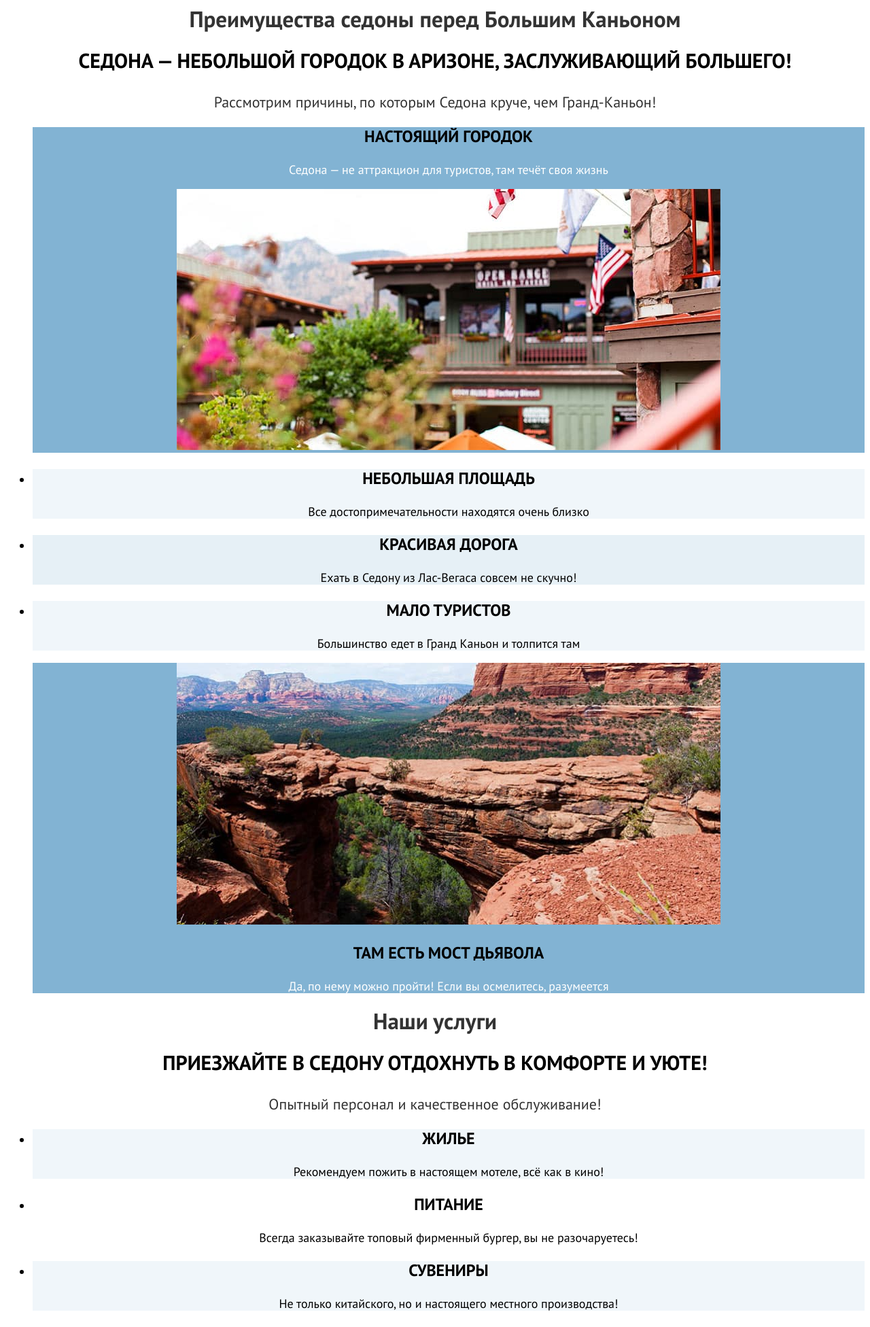
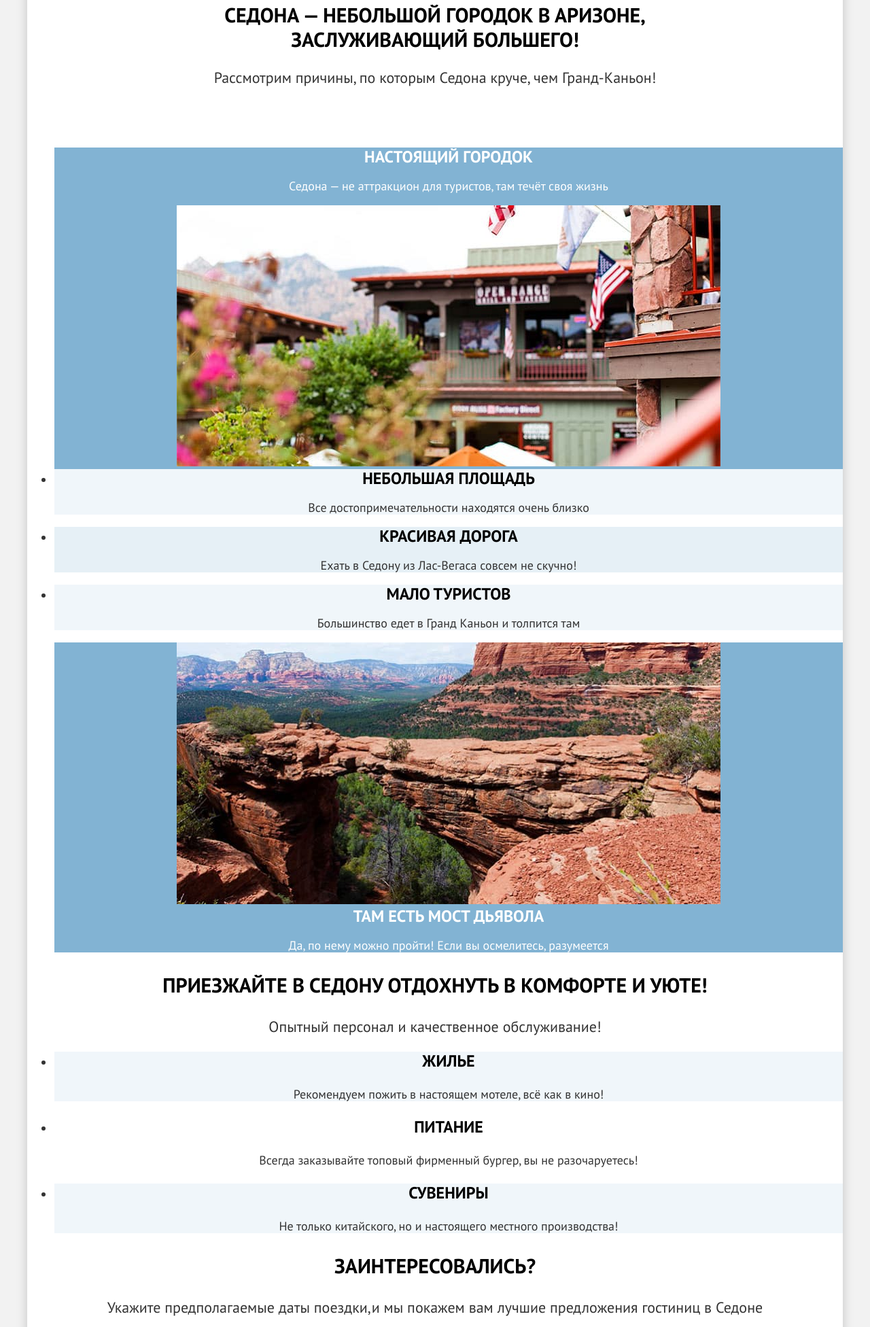
Before and after one commit to htmlacademy-htmlcss/2171389-sedona-36, a plain HTML site: page index.html in a window 1280 px wide. Shown: the part 755-2707 px from the top of the page at 68% size. Drawn offline with Linux system fonts and the light colour scheme.

Commit message:
Вносит правки в разметку и стили

```diff
--- a/index.html
+++ b/index.html
@@ -8,6 +8,7 @@
   </head>
 
   <body>
+    <div class="page-wrapper">
     <header class="page-header">
       <a class="logo-link">
         <img class="logo" src="images/logo.svg" width="140" height="70" alt="Логотип городка Седона">
@@ -26,11 +27,11 @@
         </ul>
         <ul class="navigation-list navigation-user">
           <li class="navigation-item">
-            <a class="navigation-link" href="#">
+            <a class="navigation-link-search" href="#">
               <span class="visually-hidden">Поиск</span></a>
           </li>
           <li class="navigation-item">
-            <a class="navigation-link" href="#">
+            <a class="navigation-link-favourite" href="#">
               <span class="visually-hidden">Избранное</span>
                  <span class="favourite-option">12</span>
             </a>
@@ -48,52 +49,52 @@
       </section>
       <section class="advantages">
         <h2 class="visually-hidden">Преимущества седоны перед Большим Каньоном</h2>
-        <p class="advantages-title">Седона — небольшой городок в Аризоне,
+        <p class="advantages-slogan">Седона — небольшой городок в Аризоне,
           заслуживающий большего!</p>
-        <p class="advantages-description">Рассмотрим причины, по которым Седона круче, чем Гранд-Каньон!</p>
+        <p class="advantages-intro">Рассмотрим причины, по которым Седона круче, чем Гранд-Каньон!</p>
         <ul class="advantages-list">
           <li class="advantages-item blue">
-            <h3 class="advantages-subtitle">Настоящий городок</h3>
+            <h3 class="advantages-title">Настоящий городок</h3>
             <p class="advantages-description">Седона — не аттракцион для туристов, там течёт своя жизнь</p>
             <img class="image-town" src="images/photo-1.jpg" width="800" height="384" alt="Улицы Седоны">
           </li>
           <li class="advantages-item lightblue">
-            <h3 class="advantages-subtitle">Небольшая площадь</h3>
+            <h3 class="advantages-title">Небольшая площадь</h3>
             <p class="advantages-description">Все достопримечательности находятся очень близко</p>
           </li>
           <li class="advantages-item stillblue">
-            <h3 class="advantages-subtitle">Красивая дорога</h3>
+            <h3 class="advantages-title">Красивая дорога</h3>
             <p class="advantages-description">Ехать в Седону из Лас-Вегаса совсем не скучно!</p>
           </li>
           <li class="advantages-item lightblue">
-            <h3 class="advantages-subtitle">Мало туристов</h3>
+            <h3 class="advantages-title">Мало туристов</h3>
             <p class="advantages-description">Большинство едет в Гранд Каньон и толпится там</p>
           </li>
           <li class="advantages-item blue">
             <img class="image-bridge" src="images/photo-2.jpg" width="800" height="385"
               alt="Природный мост с ошеломительным видом на каньон">
-            <h3 class="advantages-subtitle">Там есть мост дьявола</h3>
+            <h3 class="advantages-title">Там есть мост дьявола</h3>
             <p class="advantages-description">Да, по нему можно пройти! Если вы осмелитесь, разумеется</p>
           </li>
         </ul>
       </section>
       <section class="services">
         <h2 class="visually-hidden">Наши услуги</h2>
-        <p class="services-title">Приезжайте в Седону отдохнуть в комфорте и уюте!</p>
-        <p class="services-description">Опытный персонал и качественное обслуживание!</p>
+        <p class="services-slogan">Приезжайте в Седону отдохнуть в комфорте и уюте!</p>
+        <p class="services-intro">Опытный персонал и качественное обслуживание!</p>
         <ul class="services-list">
           <li class="services-item lightblue">
-            <h3 class="services-subtitle">Жилье</h3>
+            <h3 class="services-title">Жилье</h3>
             <p class="services-description">Рекомендуем пожить в настоящем мотеле,
               всё как в кино!</p>
           </li>
           <li class="services-item">
-            <h3 class="services-subtitle">Питание</h3>
+            <h3 class="services-title">Питание</h3>
             <p class="services-description">Всегда заказывайте
               топовый фирменный бургер, вы не разочаруетесь!</p>
           </li>
           <li class="services-item lightblue">
-            <h3 class="services-subtitle">Сувениры</h3>
+            <h3 class="services-title">Сувениры</h3>
             <p class="services-description">Не только китайского,
               но и настоящего местного производства!</p>
           </li>
@@ -101,15 +102,15 @@
       </section>
       <section class="booking">
         <h2 class="visually-hidden">Бронирование номера</h2>
-        <p class="booking-title">Заинтересовались?</p>
-        <p class="booking-description">Укажите предполагаемые даты поездки,и мы покажем вам лучшие предложения гостиниц
+        <p class="booking-slogan">Заинтересовались?</p>
+        <p class="booking-intro">Укажите предполагаемые даты поездки,и мы покажем вам лучшие предложения гостиниц
           в Седоне</p>
         <a class="button booking-button" href="#">Поиск гостиницы в Седоне</a>
       </section>
         <section class="subscribe">
           <h2 class="subscribe-title">Подпишитесь на рассылку</h2>
           <p class="subscribe=description">Только полезная информация и никакого спама, честное бойскаутское!</p>
-          <form class="subscribe-form" action="#" method="post">
+          <form class="subscribe-form" action="https://echo.htmlacademy.ru/" method="post">
             <input class="field" type="email" placeholder="Ваш e-mail" name="subscribe-email" id="subscribe-email"
               required>
             <button class="button subscribe-button" type="submit">Подписаться</button>
@@ -139,6 +140,7 @@
         </a>
       </footer>
     </main>
+  </div>
   </body>
 
 </html>
--- a/styles/styles.css
+++ b/styles/styles.css
@@ -1,24 +1,55 @@
 @font-face {
-  font-family: "PT sans";
+  font-family: "PT Sans";
   font-style: normal;
   font-weight: 400;
   src: url("../fonts/ptsans-400.woff2") format("woff2");
   font-display: swap;
 }
+
 @font-face {
-  font-family: "PT sans";
+  font-family: "PT Sans";
   src: url("../fonts/ptsans-700.woff2") format("woff2");
   font-style: normal;
   font-weight: 700;
   font-display: swap;
 }
+
+.page-wrapper {
+  width: 1200px;
+  background-color: #ffffff;
+  box-shadow: 0 0 15px 0 #00000033;
+  margin: 0 auto;
+}
+
 body {
-  font-family: "PT sans", sans-serif;
+  font-family: "PT Sans", sans-serif;
   font-size: 22px;
-  line-height:26px;
+  line-height: 26px;
   color: #333333;
-  background-color: #ffffff
+  background-color: #f2f2f2;
+  padding: 0;
+  margin: 0;
 }
+
+.visually-hidden {
+  position: absolute;
+  width: 1px;
+  height: 1px;
+  margin: -1px;
+  border: 0;
+  padding: 0;
+  white-space: nowrap;
+  clip-path: inset(100%);
+  clip: rect(0 0 0 0);
+  overflow: hidden;
+}
+
+.navigation-list {
+  padding: 0;
+  margin: 0;
+  list-style: none;
+}
+
 .navigation-link {
   font-size: 20px;
   line-height: 24px;
@@ -35,10 +66,11 @@ body {
   text-align: center;
   width: 20px;
   height: 20px;
-  background-color: #7DB54F;
+  background-color: #7db54f;
   border-radius: 50%;
   padding: 4px 5px;
 }
+
 .button {
   font-weight: 700;
   font-size: 16px;
@@ -52,53 +84,82 @@ body {
   border-radius: 4px;
   padding: 8px 50px;
 }
+
 .booking-button {
   font-size: 20px;
   line-height: 36px;
 }
+
 .subscribe-button {
   font-size: 20px;
   line-height: 36px;
   color: #ffffff;
-  background-color: #82B3D3;
+  background-color: #82b3d3;
   border-radius: 0 4px 4px 0;
 }
+
 .accept-button {
-  background-color: #82B3D3;
+  background-color: #82b3d3;
 }
+
 .reset-button {
   background-color: transparent;
 }
+
 .shown-button {
-  border: 2px solid #E5E5E5;
+  border: 2px solid #e5e5e5;
   border-radius: 4px;
   text-decoration: none;
-  color:#000000;
+  color: #000000;
 }
+
 .shown-button-active {
   border: 2px solid #000000;
   border-radius: 4px;
 }
+
 .favourite-button {
-  background: #82B3D3;
+  background: #82b3d3;
 }
+
 .favourite-button-active {
-  background: #7DB54F;
+  background: #7db54f;
 
 }
+
 .main-index {
   text-align: center;
 }
+
 .welcome {
   background-image: url("../images/index-background.jpg");
-  background-size: 100% auto;
+  background-size: cover;
   background-repeat: no-repeat;
   color: #000000;
-  background-color: #6999C1
+  background-color: #6999c1;
+  padding: 51px 0 77px;
+  margin-bottom: 69px;
 }
-.advantages-title,
-.services-title,
-.booking-title {
+
+.advantages-slogan {
+  width: 650px;
+  font-style: normal;
+  font-weight: 700;
+  font-size: 30px;
+  line-height: 36px;
+  text-align: center;
+  text-transform: uppercase;
+  color: #000000;
+  margin: 0 auto 25px;
+}
+
+.advantages-intro {
+  padding: 0;
+  margin: 0 auto 90px;
+  width: 700px;
+}
+
+.services-slogan {
   font-style: normal;
   font-weight: 700;
   font-size: 30px;
@@ -107,8 +168,20 @@ body {
   text-transform: uppercase;
   color: #000000;
 }
-.advantages-subtitle,
-.services-subtitle {
+
+.booking-slogan {
+  font-style: normal;
+  font-weight: 700;
+  font-size: 30px;
+  line-height: 36px;
+  text-align: center;
+  text-transform: uppercase;
+  color: #000000;
+}
+
+.advantages-title {
+  padding: 0;
+  margin: 0;
   font-weight: 700;
   font-size: 24px;
   line-height: 28px;
@@ -116,25 +189,42 @@ body {
   text-transform: uppercase;
   color: #000000;
 }
+
+.services-title {
+  font-weight: 700;
+  font-size: 24px;
+  line-height: 28px;
+  text-align: center;
+  text-transform: uppercase;
+  color: #000000;
+}
+
 .advantages-list {
   font-style: normal;
   font-weight: 400;
   font-size: 18px;
   line-height: 21px;
   text-align: center;
+  color: #333333;
 }
+
 .blue {
-  background-color: #82B3D3;
+  background-color: #82b3d3;
   color: #ffffff;
 }
+
+.blue .advantages-title {
+  color: #ffffff;
+}
+
 .lightblue {
   background-color: rgba(131, 179, 211, 0.12);
-  color: #000000;
 }
+
 .stillblue {
-  background-color:  rgba(131, 179, 211, 0.2);
-  color:#000000
+  background-color: rgba(131, 179, 211, 0.2);
 }
+
 .services-list {
   font-style: normal;
   font-weight: 400;
@@ -142,15 +232,17 @@ body {
   line-height: 21px;
   text-align: center;
   background-color: #ffffff;
-  color: #000000;
+  color: #333333;
 }
+
 .subscribe {
   color: #ffffff;
-  background-color: #6999C1;
+  background-color: #6999c1;
   background-image: url("../images/Subscribe.jpg");
   background-size: 100% auto;
   background-repeat: no-repeat;
 }
+
 .subscribe-title {
   font-weight: 700;
   font-size: 30px;
@@ -167,18 +259,25 @@ body {
   border-radius: 4px 0 0 4px;
   border-width: 0;
 }
+
 .vk-icon {
   background-image: url("../images/Icons/vk.svg");
   background-repeat: no-repeat;
 }
+
 .tg-icon {
   background-image: url("../images/icons/telegramm.svg");
   background-repeat: no-repeat;
 }
+
 .yt-icon {
   background-image: url("../images/icons/youtube.svg");
   background-repeat: no-repeat;
+  width: 50px;
+  height: 50px;
+  display: block;
 }
+
 .footer-contact-phone {
   color: #000000;
   text-decoration: none;
@@ -187,24 +286,28 @@ body {
   font-size: 40px;
   line-height: 40px;
 }
+
 .filters-container {
   background-color: #6999C1;
-  color:#ffffff;
+  color: #ffffff;
   background-image: url("../images/filter.jpg");
   background-size: cover;
   background-repeat: no-repeat;
 }
+
 .catalog-title {
   font-weight: 700;
   font-size: 60px;
   line-height: 78px;
 }
+
 .breadcrumbs-link {
   color: #ffffff;
   font-size: 16px;
   line-height: 21px;
   text-decoration: none;
 }
+
 .catalog-filter-title {
   font-style: normal;
   font-weight: 700;
@@ -212,10 +315,12 @@ body {
   line-height: 24px;
   text-transform: capitalize;
 }
+
 .control-input {
   font-size: 18px;
   line-height: 23px;
 }
+
 .results-title {
   font-weight: 700;
   font-size: 30px;
@@ -223,26 +328,32 @@ body {
   text-transform: uppercase;
   color: #000000;
 }
+
 .select-control {
   font-size: 18px;
   line-height: 21px;
   color: #333333;
 }
+
 .product-card-link {
   text-decoration: none;
 }
+
 .product-card-title {
   font-weight: 700;
   font-size: 24px;
   line-height: 28px;
   color: #000000;
 }
+
 .shown-option {
-list-style: none;
+  list-style: none;
 }
+
 .product-list {
   list-style: none;
 }
+
 .product-card-text {
   font-size: 18px;
   line-height: 21px;
@@ -258,9 +369,11 @@ list-style: none;
   background: #F2F2F2;
   border-radius: 4px;
 }
+
 .pagination {
   list-style: none;
 }
+
 .pagination-link {
   background-color: #82B3D3;
   color: #ffffff;
@@ -273,27 +386,31 @@ list-style: none;
   text-align: center;
   text-transform: uppercase;
   text-decoration: none;
-  padding-top: 11.36px;
-  padding-bottom: 12.64px;
-  padding-left: 23.24px;
-  padding-right: 23.24px;
+  padding-top: 11px;
+  padding-bottom: 13px;
+  padding-left: 23px;
+  padding-right: 23px;
 }
+
 .pagination-current {
   background-color: #F2F2F2;
   color: #000000;
 }
+
 .pagination-gap {
   background-color: #ffffff;
   color: #000000;
 }
+
 .catalog-subscribe {
   background-color: #ffffff;
   text-align: center;
 }
+
 .subscribe-catalog-title {
   font-weight: 700;
-font-size: 30px;
-line-height: 36px;
-text-transform: uppercase;
-color: #000000;
+  font-size: 30px;
+  line-height: 36px;
+  text-transform: uppercase;
+  color: #000000;
 }
```
Also changed, not shown: catalog.html (+5 -4 lines).
